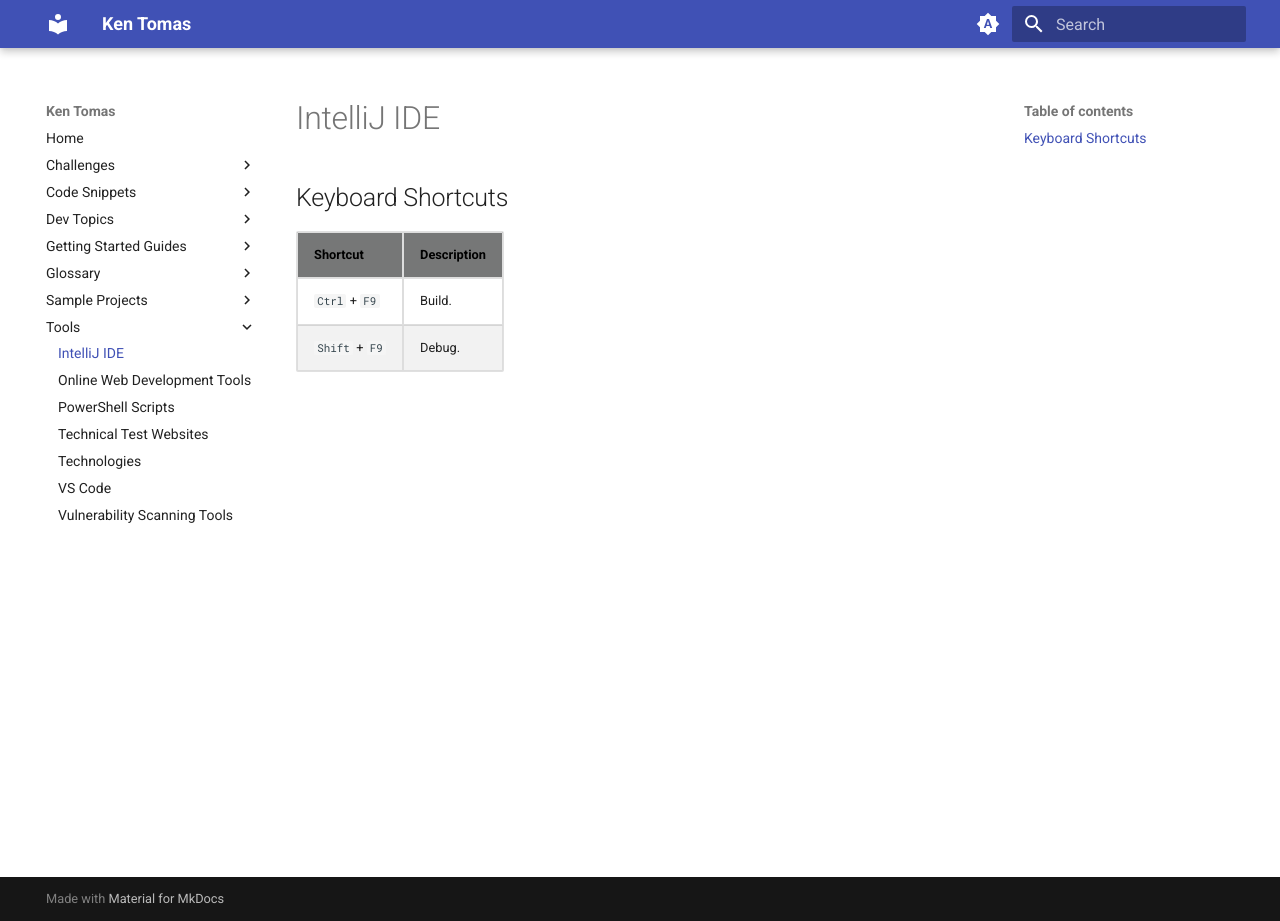
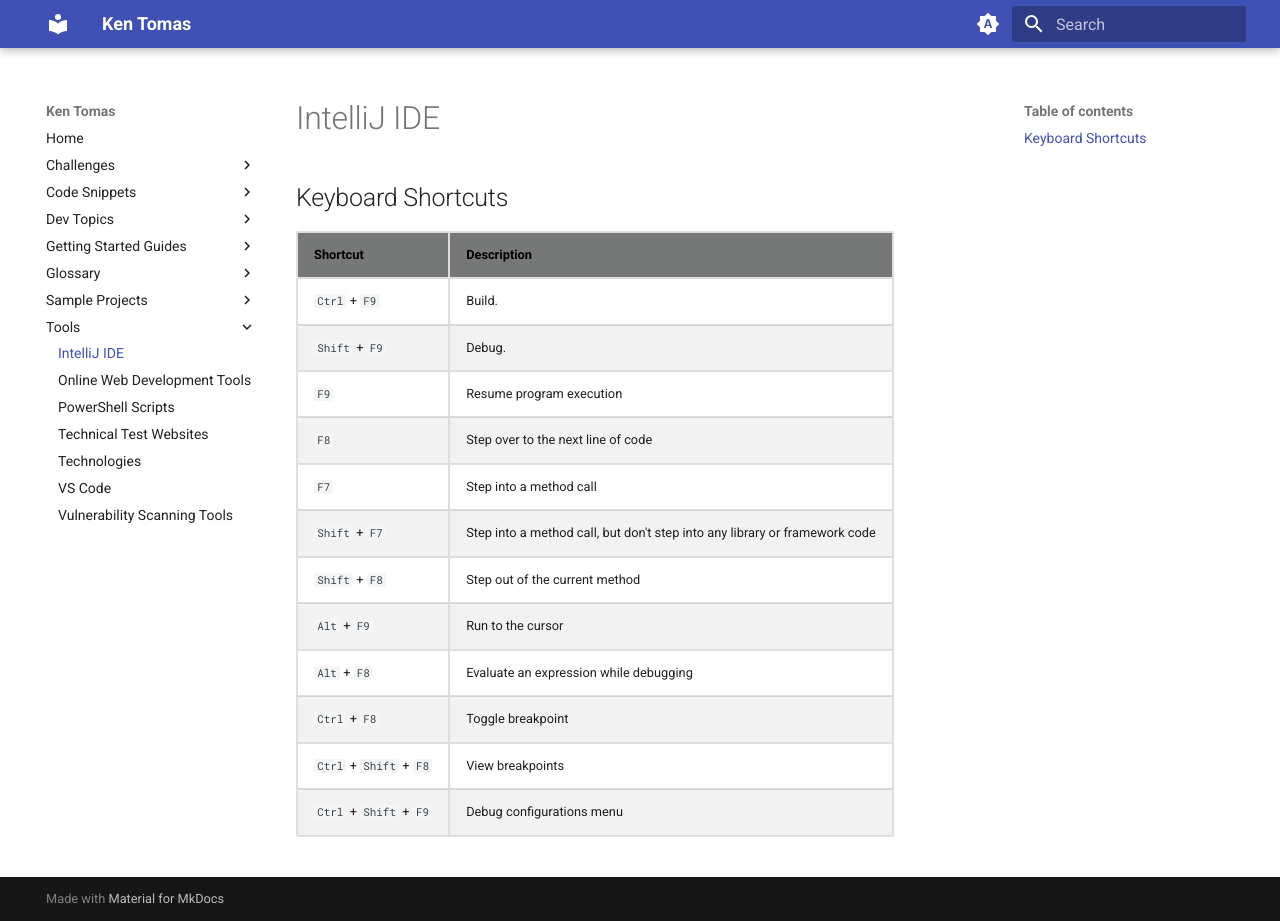
Before and after one commit to kentomas/kentomas.github.io, an MkDocs documentation site: the page built from docs/Tools/IntelliJ.md, in a window 1280 px wide and 921 px high. Built offline with MkDocs 1.6.1 and Material for MkDocs 9.7.7, drawn with Linux system fonts in a browser that asks for light colours.

Commit message:
- Added more intelliJ Shortcuts.

```diff
--- a/docs/Tools/IntelliJ.md
+++ b/docs/Tools/IntelliJ.md
@@ -2,7 +2,17 @@
 
 ## Keyboard Shortcuts
 
-| Shortcut       | Description |
-| -------------- | ----------- |
-| `Ctrl` + `F9`  | Build.      |
-| `Shift` + `F9` | Debug.      |
+| Shortcut                | Description                                                                |
+| ----------------------- | -------------------------------------------------------------------------- |
+| `Ctrl` + `F9`           | Build.                                                                     |
+| `Shift` + `F9`          | Debug.                                                                     |
+| `F9`                    | Resume program execution                                                   |
+| `F8`                    | Step over to the next line of code                                         |
+| `F7`                    | Step into a method call                                                    |
+| `Shift` + `F7`          | Step into a method call, but don't step into any library or framework code |
+| `Shift` + `F8`          | Step out of the current method                                             |
+| `Alt` + `F9`            | Run to the cursor                                                          |
+| `Alt` + `F8`            | Evaluate an expression while debugging                                     |
+| `Ctrl` + `F8`           | Toggle breakpoint                                                          |
+| `Ctrl` + `Shift` + `F8` | View breakpoints                                                           |
+| `Ctrl` + `Shift` + `F9` | Debug configurations menu                                                  |
```
